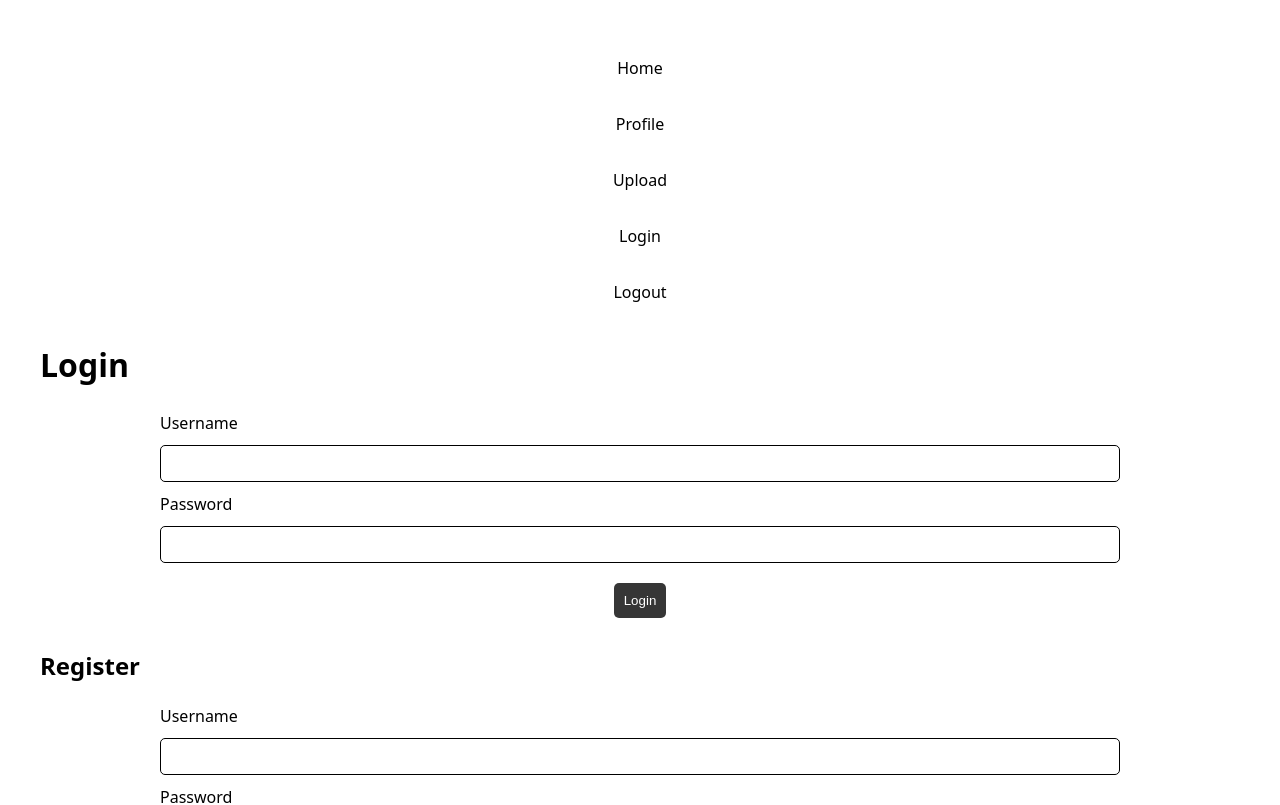
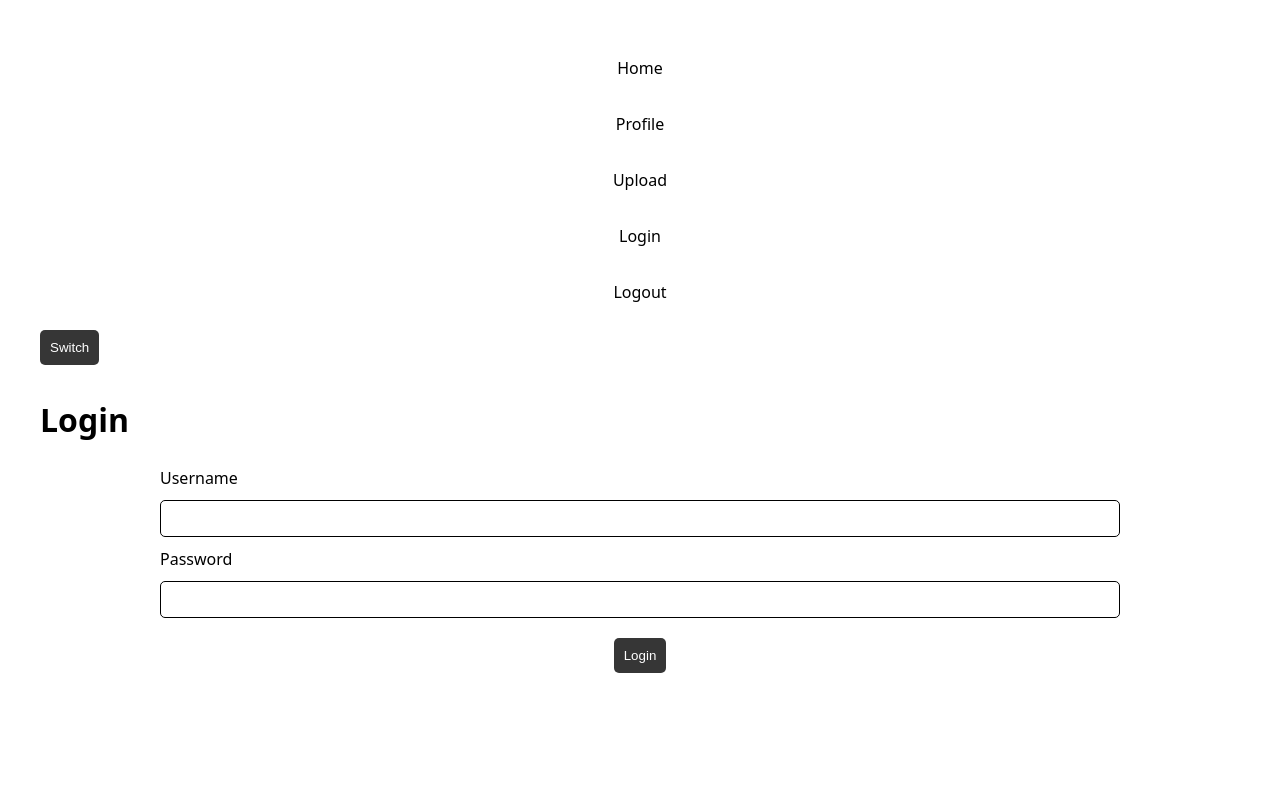
Before and after one commit to amberward423/react, a React (Vite) app: page /login in a window 1280 px wide. Shown: the top 805 px of the page. Built offline with nearby package versions, Linux system fonts and the light colour scheme.

Commit message:
Add login register form switch

```diff
--- a/src/views/Login.jsx
+++ b/src/views/Login.jsx
@@ -1,15 +1,21 @@
 import LoginForm from "../components/LoginForm";
 import RegisterForm from "../components/RegisterForm";
-
+import { useState } from "react";
 
 const Login = () => {
-    return  (
-        <>
-            <LoginForm />
-            <RegisterForm />
-        </>
-    );
+  const [isLogin, setIsLogin] = useState(true);
+  return (
+    <>
+      <button
+        onClick={() => {
+          setIsLogin(!isLogin);
+        }}
+      >
+        Switch
+      </button>
+      {isLogin ? <LoginForm /> : <RegisterForm />}
+    </>
+  );
 };
 
-
 export default Login;
```
